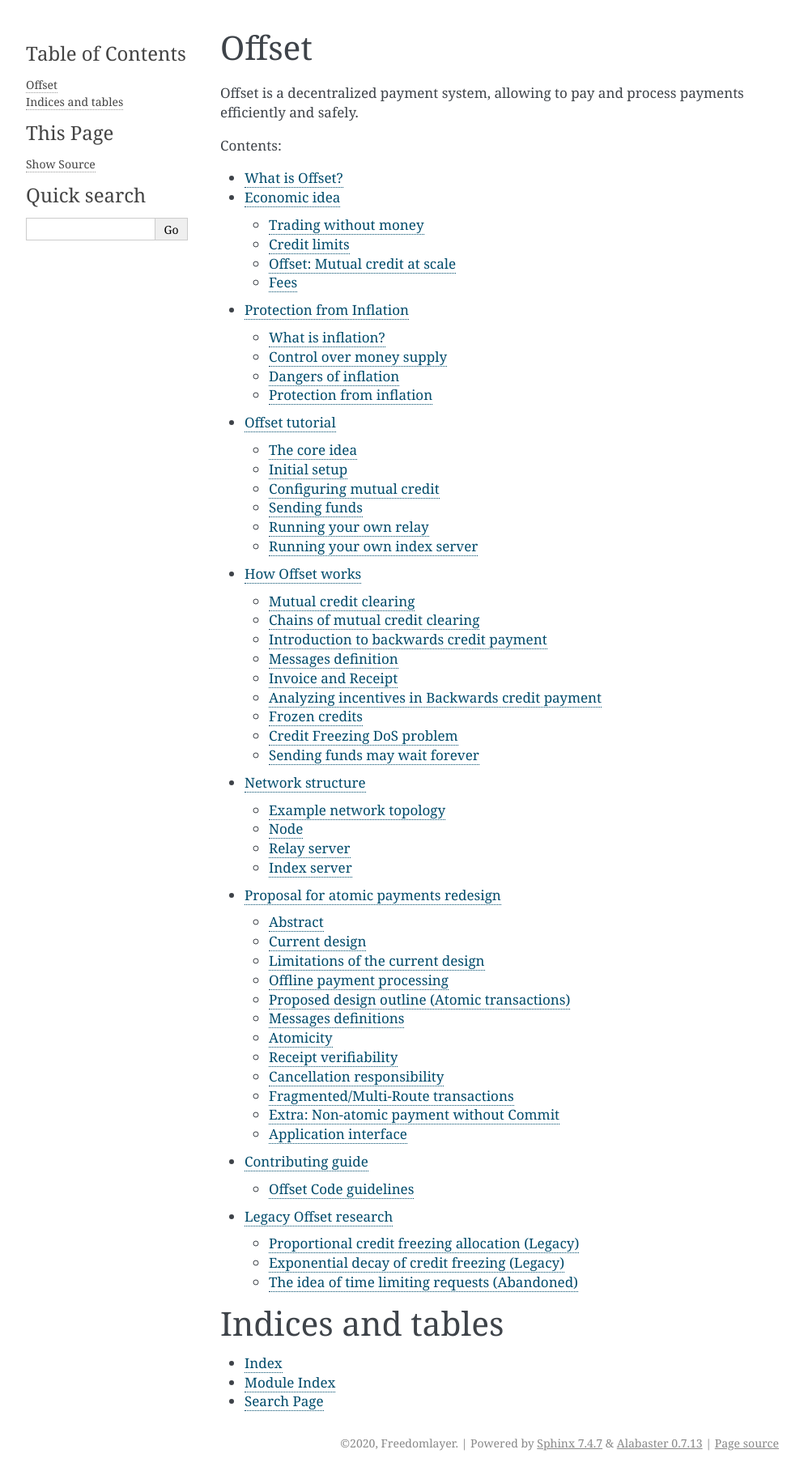
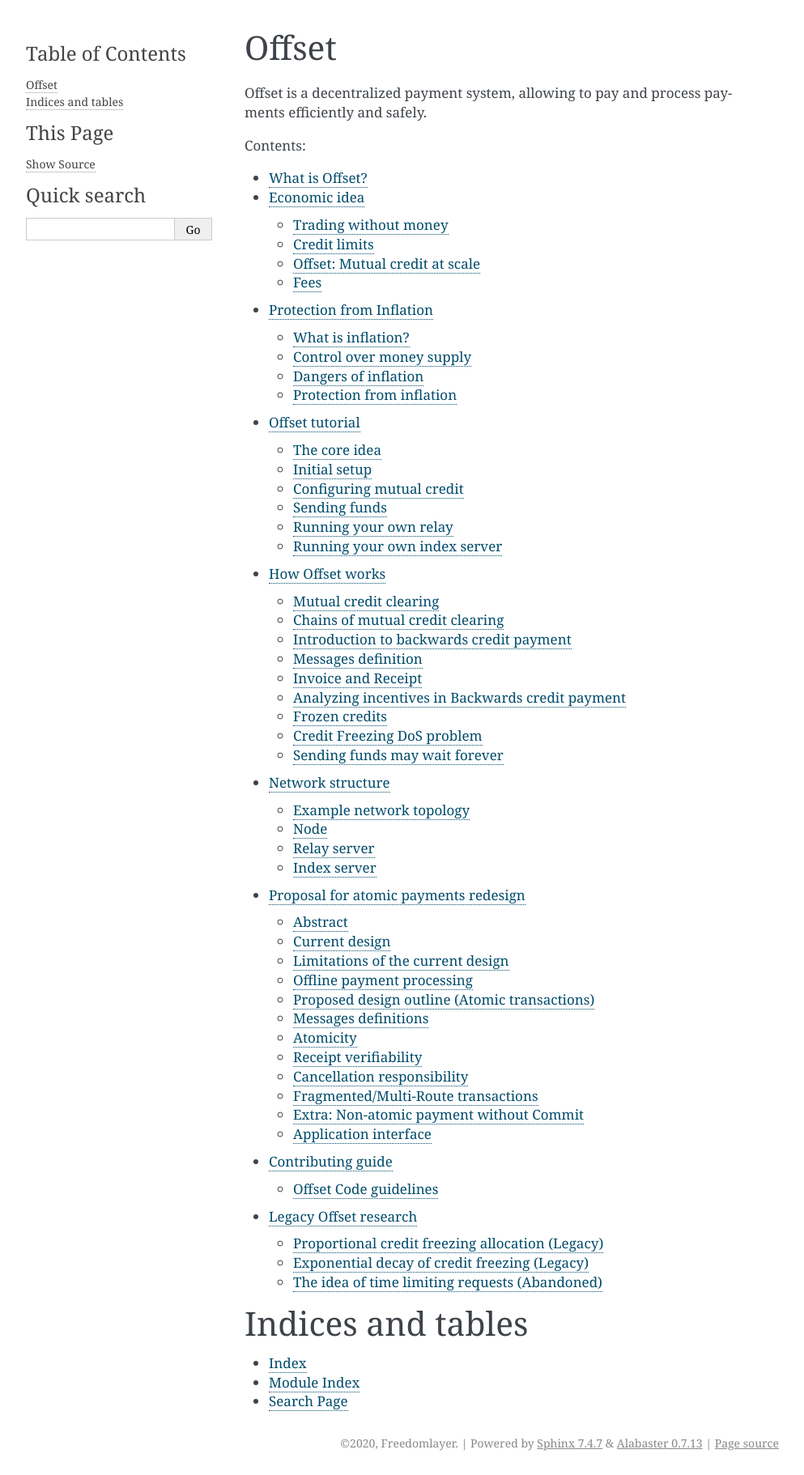
Before and after one commit to freedomlayer/offset_docs, a Sphinx documentation site: the page built from doc/docs/source/index.rst, in a window 1280 px wide. Shown: the whole page at 81% size, without its empty margins (148-1141 px from the left). Built offline with Sphinx 7.4.7, drawn with Linux system fonts in a browser that asks for light colours.

Commit message:
doc theme: Made sidebar wider

```diff
--- a/doc/docs/source/conf.py
+++ b/doc/docs/source/conf.py
@@ -43,8 +43,12 @@
 
 # The theme to use for HTML and HTML Help pages.  See the documentation for
 # a list of builtin themes.
-#
+
 html_theme = 'alabaster'
+
+html_theme_options = {
+        'sidebar_width': '250px',
+}
 
 # Add any paths that contain custom static files (such as style sheets) here,
 # relative to this directory. They are copied after the builtin static files,
```
